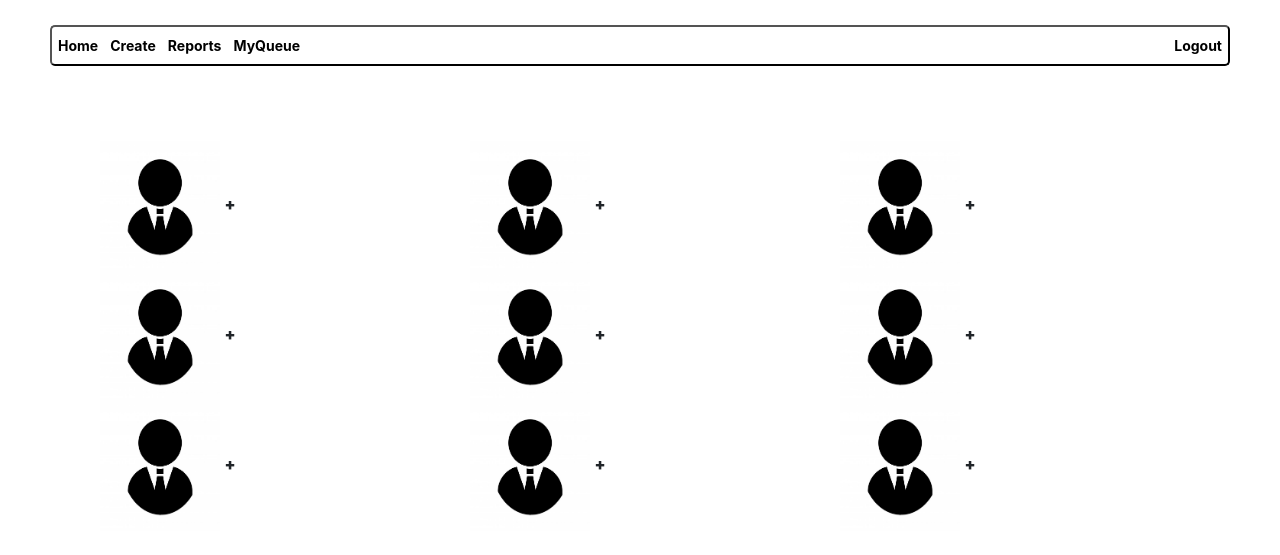
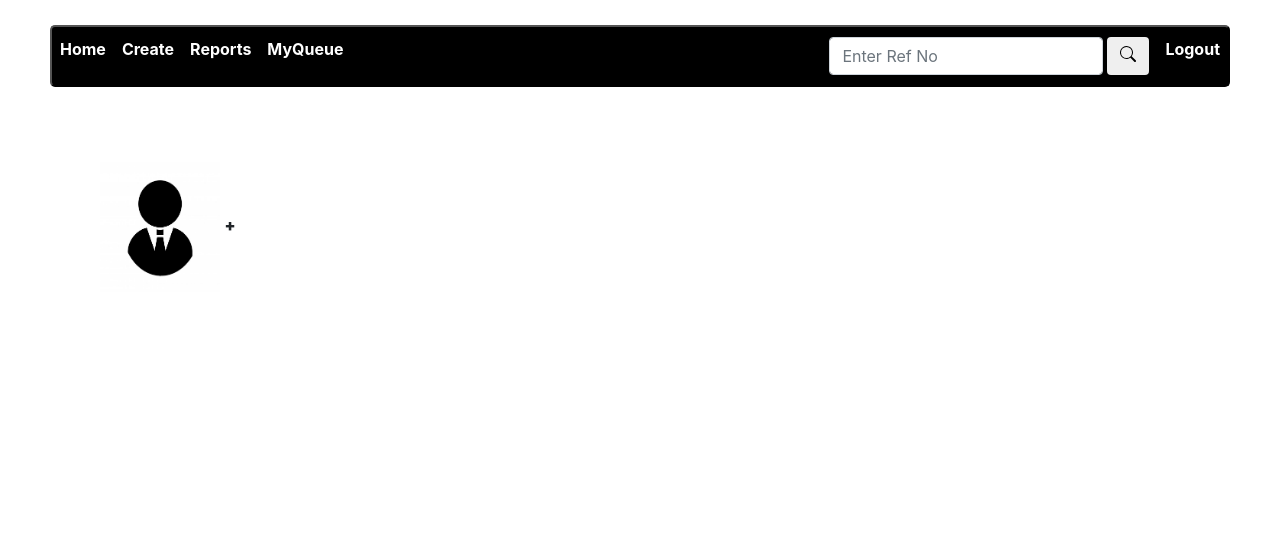
Before and after one commit to vinaynv3/kleir, a Django app: page / in a window 1280 px wide. Shown: the top 555 px of the page. Run offline with Django 3.2, Linux system fonts and the light colour scheme; the visitor is signed in with stand-in values (Sample User, id 1); data that the repository does not hold is empty; some libraries are stand-ins or nearby versions.

Commit message:
Search Button

```diff
--- a/ImageUpload/views.py
+++ b/ImageUpload/views.py
@@ -93,7 +93,7 @@ def PhotoUpdate(request,*args,**kwargs):
 def MapsView(request,*args,**kwargs):
 
     ImageFormSet = modelformset_factory(ImageMaps,
-                                        form=ImageMapsForm, extra=2)
+                                        form=ImageMapsForm, extra=4)
 
     if request.method == 'POST':
         photos = MapsForm(request.POST)
--- a/PropertyDocs/static/PropertyDocs/main.css
+++ b/PropertyDocs/static/PropertyDocs/main.css
@@ -1,6 +1,6 @@
 /* Add a black background color to the top navigation */
 .topnav {
-  background-color: white;
+  background-color: black;
   overflow: hidden;
   border: 2px solid black;
   border-radius: 5px;
@@ -12,14 +12,8 @@
 /* Style the links inside the navigation bar */
 .topnav a {
   float: left;
-  color: black;
+  color: white;
   text-align: center;
-  padding: 8px 6px;
+  padding: 10px 8px;
   text-decoration: none;
-  font-size: 14px;
-}
-/* Change the color of links on hover */
-.topnav a:hover {
-  background-color: #ddd;
-  color: black;
-}
+  font-size: 16px;
--- a/PropertyDocs/templates/PropertyDocs/base.html
+++ b/PropertyDocs/templates/PropertyDocs/base.html
@@ -35,16 +35,28 @@
       <a href="#contact"><b>Reports</b></a>
       <a href="#about"><b>MyQueue</b></a>
 
+
       <div style="float:right" class = 'right'>
 
         {% if user.is_authenticated %}
-
+        <a>
+          <form class="form-inline" action="{% url 'Search-Ref' %}">
+          <input class="form-control mr-sm-1" type="search" placeholder="Enter Ref No" aria-label="Search" name="RefNo">
+          <button class="btn btn my-2 my-sm-0" type="submit">
+          <i class="bi bi-search"></i>
+          <svg xmlns="http://www.w3.org/2000/svg" width="16" height="16" fill="black" class="bi bi-search" viewBox="0 0 16 16">
+            <path d="M11.742 10.344a6.5 6.5 0 1 0-1.397 1.398h-.001c.03.04.062.078.098.115l3.85 3.85a1 1 0 0 0 1.415-1.414l-3.85-3.85a1.007 1.007 0 0 0-.115-.1zM12 6.5a5.5 5.5 0 1 1-11 0 5.5 5.5 0 0 1 11 0z"/>
+          </svg>
+          </button>
+        </form>
+      </a>
 
           <a href="{% url 'logout' %}"><b>Logout</b></a>
         {% else %}
           <a href="{% url 'login' %}"><b>Login</b></a>
           <a href="{% url 'register' %}"><b>Register</b></a>
         {%endif%}
+
       </div>
     </div>
 
--- a/PropertyDocs/templates/PropertyDocs/home.html
+++ b/PropertyDocs/templates/PropertyDocs/home.html
@@ -33,11 +33,6 @@
                      alt="Img" width="120" height="130"></a>
               <Strong><b>{{ customer_list | get_firstname:1 }} {{ customer_list | get_lastname:1}} </b></strong>
 
-                {% else %}
-                <a style="color:black" href="#">
-                  <img src = "{% static 'PropertyDocs/customer.png' %}"
-                       alt="Img" width="120" height="130"></a>
-                <Strong><b> + </b></strong>
                 {% endif %}
             </div>
 
@@ -48,11 +43,6 @@
                      alt="Img" width="120" height="130"></a>
               <Strong><b>{{ customer_list | get_firstname:2 }} {{ customer_list | get_lastname:2}} </b></strong>
 
-                {% else %}
-                <a style="color:black" href="#">
-                  <img src = "{% static 'PropertyDocs/customer.png' %}"
-                       alt="Img" width="120" height="130"></a>
-                <Strong><b> + </b></strong>
                 {% endif %}
             </div>
 
@@ -66,11 +56,6 @@
                      alt="Img" width="120" height="130"></a>
               <Strong><b>{{ customer_list | get_firstname:3 }} {{ customer_list | get_lastname:3}} </b></strong>
 
-                {% else %}
-                <a style="color:black" href="#">
-                  <img src = "{% static 'PropertyDocs/customer.png' %}"
-                       alt="Img" width="120" height="130"></a>
-                <Strong><b> + </b></strong>
                 {% endif %}
             </div>
 
@@ -81,11 +66,6 @@
                      alt="Img" width="120" height="130"></a>
               <Strong><b>{{ customer_list | get_firstname:4 }} {{ customer_list | get_lastname:4}} </b></strong>
 
-                {% else %}
-                <a style="color:black" href="#">
-                  <img src = "{% static 'PropertyDocs/customer.png' %}"
-                       alt="Img" width="120" height="130"></a>
-                <Strong><b> + </b></strong>
                 {% endif %}
             </div>
 
@@ -96,11 +76,6 @@
                      alt="Img" width="120" height="130"></a>
               <Strong><b>{{ customer_list | get_firstname:5 }} {{ customer_list | get_lastname:5 }} </b></strong>
 
-                {% else %}
-                <a style="color:black" href="#">
-                  <img src = "{% static 'PropertyDocs/customer.png' %}"
-                       alt="Img" width="120" height="130"></a>
-                <Strong><b> + </b></strong>
                 {% endif %}
             </div>
 
@@ -114,11 +89,6 @@
                      alt="Img" width="120" height="130"></a>
               <Strong><b>{{ customer_list | get_firstname:6 }} {{ customer_list | get_lastname:6}} </b></strong>
 
-                {% else %}
-                <a style="color:black" href="#">
-                  <img src = "{% static 'PropertyDocs/customer.png' %}"
-                       alt="Img" width="120" height="130"></a>
-                <Strong><b> + </b></strong>
                 {% endif %}
             </div>
 
@@ -129,11 +99,6 @@
                      alt="Img" width="120" height="130"></a>
               <Strong><b>{{ customer_list | get_firstname:7 }} {{ customer_list | get_lastname:7 }} </b></strong>
 
-                {% else %}
-                <a style="color:black" href="#">
-                  <img src = "{% static 'PropertyDocs/customer.png' %}"
-                       alt="Img" width="120" height="130"></a>
-                <Strong><b> + </b></strong>
                 {% endif %}
             </div>
 
@@ -144,11 +109,6 @@
                      alt="Img" width="120" height="130"></a>
               <Strong><b>{{ customer_list | get_firstname:8 }} {{ customer_list | get_lastname:8 }} </b></strong>
 
-                {% else %}
-                <a style="color:black" href="#">
-                  <img src = "{% static 'PropertyDocs/customer.png' %}"
-                       alt="Img" width="120" height="130"></a>
-                <Strong><b> + </b></strong>
                 {% endif %}
             </div>
 
@@ -275,11 +235,6 @@
                      alt="Img" width="120" height="130"></a>
               <Strong><b>{{ customer_list | get_firstname:7 }} {{ customer_list | get_lastname:7 }} </b></strong>
 
-                {% else %}
-                <a style="color:black" href="#">
-                  <img src = "{% static 'PropertyDocs/customer.png' %}"
-                       alt="Img" width="120" height="130"></a>
-                <Strong><b> + </b></strong>
                 {% endif %}
             </div>
 
@@ -290,11 +245,6 @@
                      alt="Img" width="120" height="130"></a>
               <Strong><b>{{ customer_list | get_firstname:8 }} {{ customer_list | get_lastname:8 }} </b></strong>
 
-                {% else %}
-                <a style="color:black" href="#">
-                  <img src = "{% static 'PropertyDocs/customer.png' %}"
-                       alt="Img" width="120" height="130"></a>
-                <Strong><b> + </b></strong>
                 {% endif %}
             </div>
 
--- a/PropertyDocs/urls.py
+++ b/PropertyDocs/urls.py
@@ -1,6 +1,7 @@
 from django.urls import path, include
 from PropertyDocs.views import *
 from PropertyDocs.business_logic_views import *
+from . import business_logic_views
 
 #URL routes - post site vist detail entries
 SiteDocs_patterns = [
@@ -36,6 +37,7 @@ Bank_Ref_url_patterns = [
 
 urlpatterns = [
     path('', ListCustomers.as_view(), name='Home-Page'),
+    path('search/', business_logic_views.SearchView , name='Search-Ref'),
     path('<slug:slug>/<int:pk>/details/', CustomerDetails.as_view(), name='Detail-Page'),
     path('CreateCustomerProfile/', CreateCustomer.as_view(), name='doc-customer'),
     path('<slug:slug>/<int:pk>/update/', UpdateCustomer.as_view(), name='doc-customer-update'),
```
Also changed, not shown: PropertyDocs/business_logic_views.py (+22 -0 lines), PropertyDocs/templates/PropertyDocs/search-result.html (added, +17 -0 lines), ImageUpload/media/images/2021/1/11/00jan202ABHFL-King/1/wolf.jpeg (added), ImageUpload/media/images/2021/1/11/00jan202ABHFL-King/2/wolf.jpeg (added), ImageUpload/media/images/2021/3/2/112Dec2020/1/wolf.jpeg (added), ImageUpload/media/images/2021/3/2/112Dec2020/2/S1.PNG (added), ImageUpload/media/images/2021/3/4/19March2020/1/wolf.jpeg (added), ImageUpload/media/images/2021/3/4/19March2020/2/S1.PNG (added).
